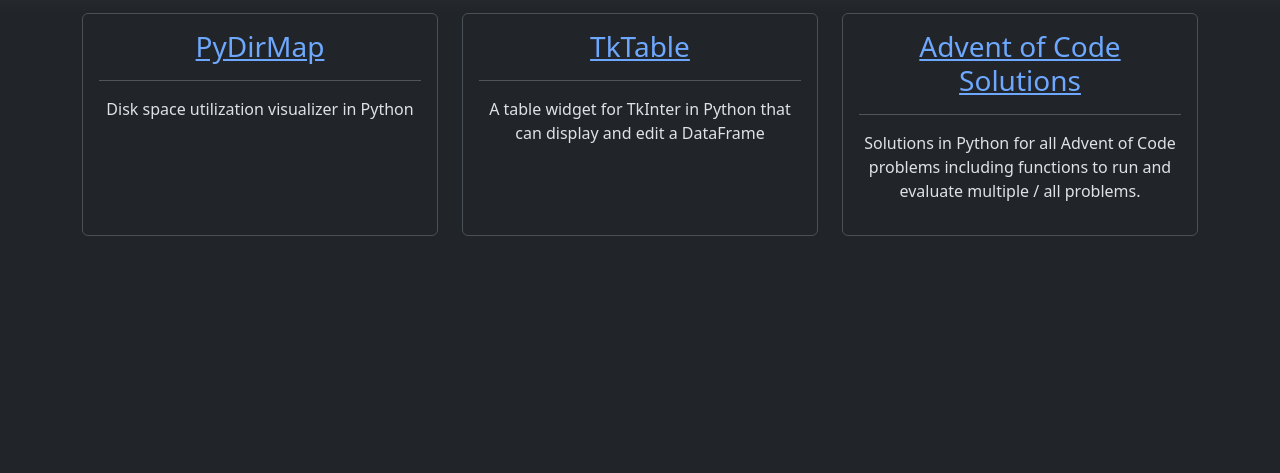
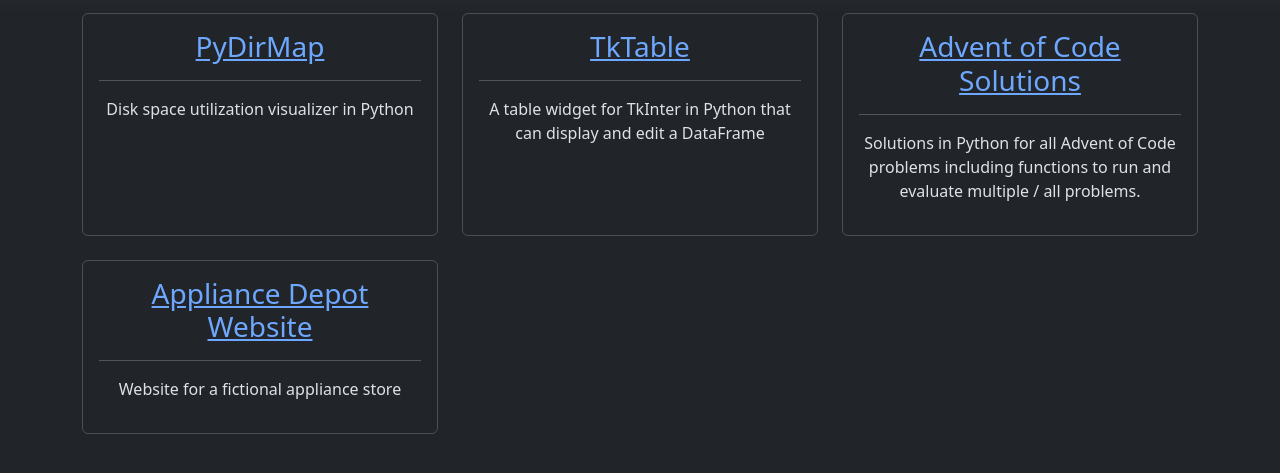
Before and after one commit to matthewmisiaszek/mszek.com, a plain HTML site: page portfolio.html in a window 1280 px wide. Shown: the part 105-578 px from the top of the page. Drawn offline with nearby package versions, Linux system fonts and the light colour scheme.

Commit message:
Update portfolio.html

```diff
--- a/portfolio.html
+++ b/portfolio.html
@@ -47,6 +47,14 @@
 			  </p>
 			</div>
 		  </div>
+		  <div class="col">
+			<div class="p-3 border rounded" style="height:100%;">
+			  <h3><a href=appliance_depot/>Appliance Depot Website</a></h3><hr>
+			  <p>
+				  Website for a fictional appliance store
+			  </p>
+			</div>
+		  </div>
 	    </div>
   	  </div>
     </section>
```
